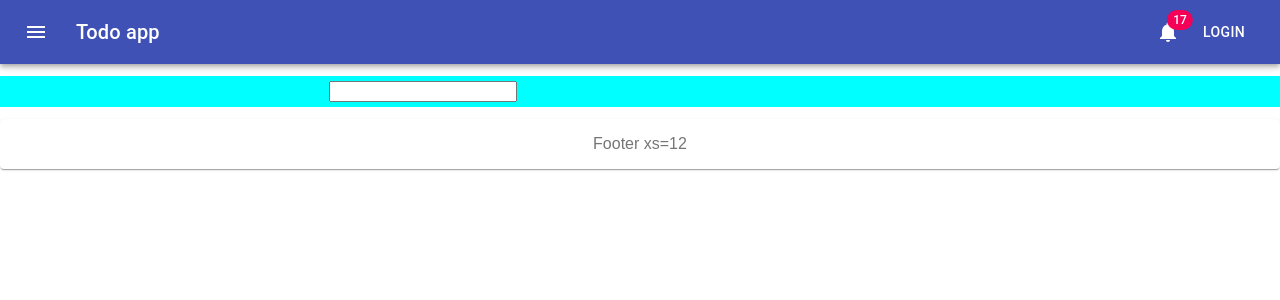
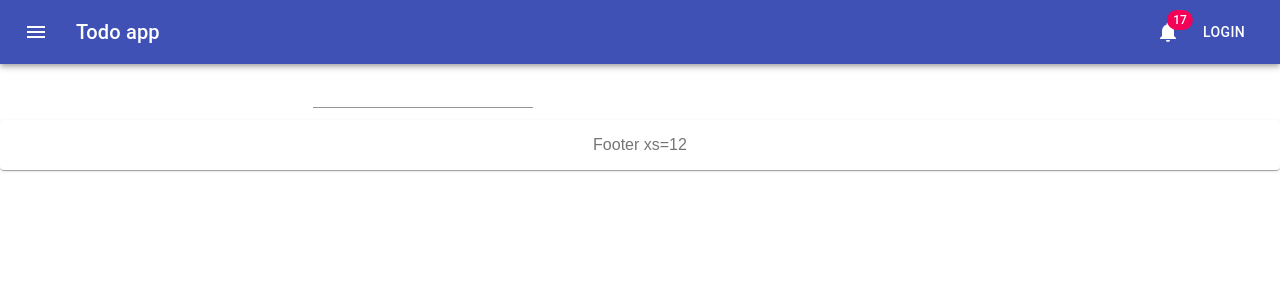
Before and after one commit to sistatress/List-App, a React (Create React App) app: page / in a window 1280 px wide. Shown: the top 300 px of the page. Built offline with nearby package versions, Linux system fonts and the light colour scheme.

Commit message:
input UI changed

```diff
--- a/src/App.css
+++ b/src/App.css
@@ -3,7 +3,7 @@ body {
 }
 
 .main-grid {
-  background-color: aqua;
+  /* background-color: aqua; */
   margin: auto;
 }
 .user-input {
--- a/src/Components/Input.js
+++ b/src/Components/Input.js
@@ -1,4 +1,5 @@
 import React from "react";
+import InputUi from "@material-ui/core/Input";
 
 const Input = ({ value, ...action }) => {
   const handleInput = action.handleInput;
@@ -30,7 +31,7 @@ const Input = ({ value, ...action }) => {
   return (
     <>
       {/* <h2>Input Component</h2> */}
-      <input
+      <InputUi
         type="text"
         value={value}
         onChange={inputOnChangeAction}
```
